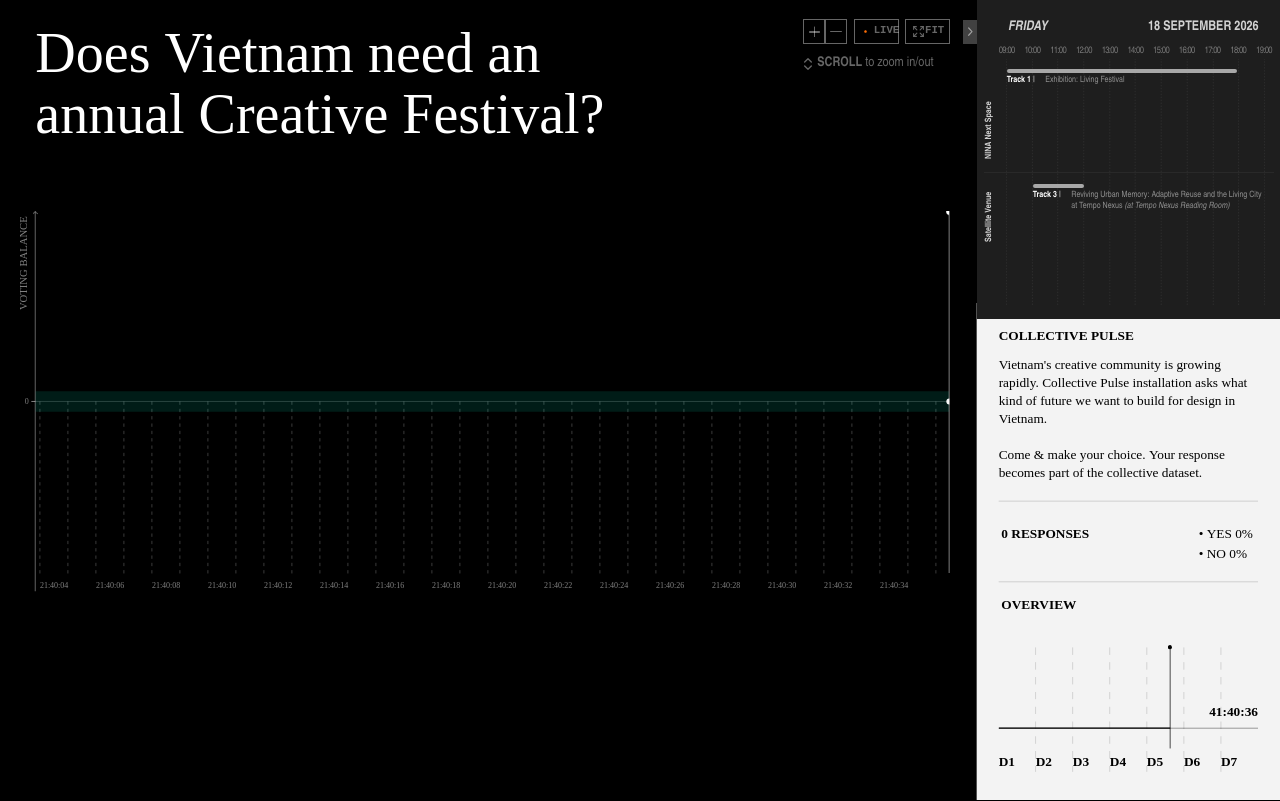
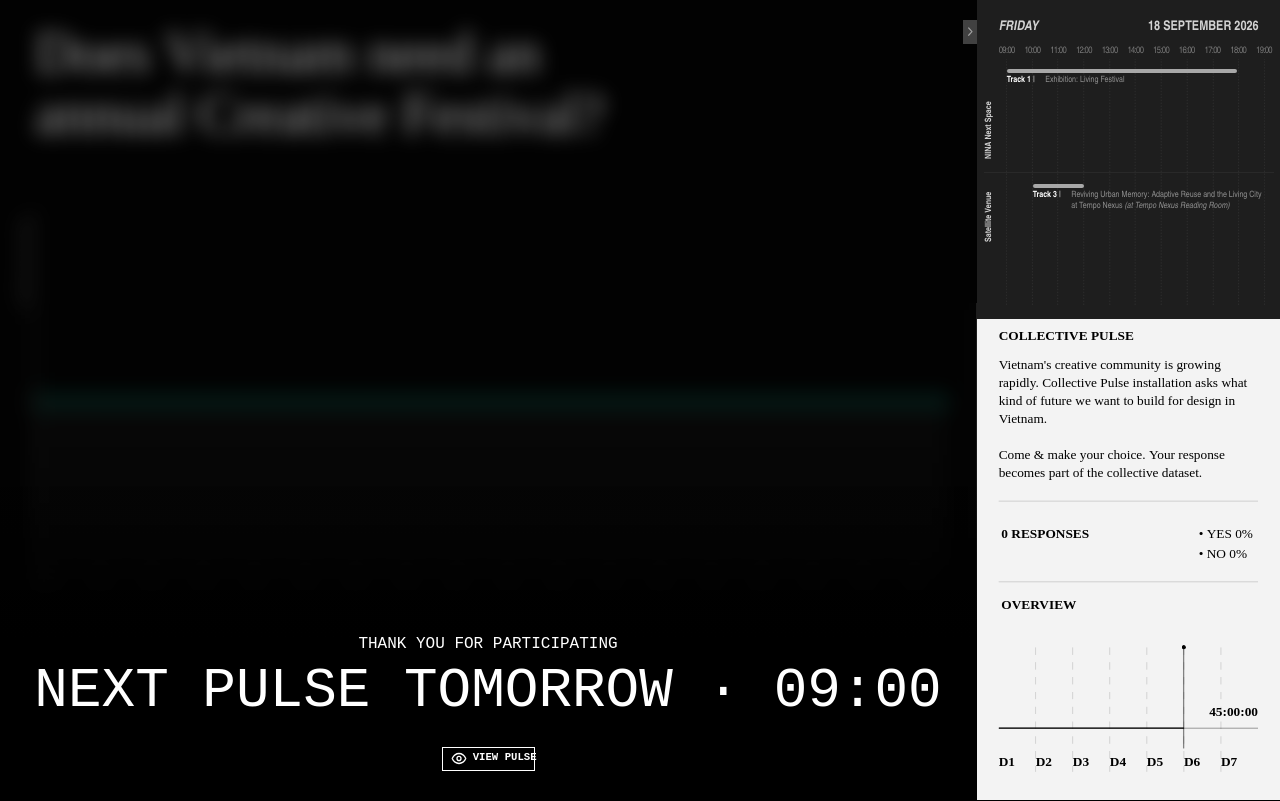
Before and after one commit to suneruuu/vfcd-collective-pulse, a React (Vite) app in the folder collective-pulse/: page / in a window 1280 px wide. Built offline with nearby package versions, Linux system fonts and the light colour scheme; no server answers; a web font is replaced by a local one.

Commit message:
fix: fix blur bg

```diff
--- a/collective-pulse/src/config/installation.js
+++ b/collective-pulse/src/config/installation.js
@@ -11,7 +11,7 @@
 export const CONFIG = Object.freeze({
   // Voting and the calendar share the start date in week.js.
   CAMPAIGN_START_DATE: INSTALLATION_WEEK.START_DATE,
-  CAMPAIGN_TIMEZONE_OFFSET: "+00:00",
+  CAMPAIGN_TIMEZONE_OFFSET: "+07:00",
   CAMPAIGN_DAYS: INSTALLATION_WEEK.DAYS,
   OPEN_HOUR: 9,
   CLOSE_HOUR: 18,
@@ -36,7 +36,7 @@
   NAVIGATION_HELPER_IDLE_MS: 60 * 1000,
   // Legacy storage versions are removed. Date-keyed v4 sessions are kept
   // across reloads and when switching between testing and the event week.
-  STORAGE_KEY: "collective_pulse_v4",
+  STORAGE_KEY: "collective_pulse_v5",
   STORAGE_NAMESPACE: "collective_pulse_",
 });
 
--- a/collective-pulse/src/styles/installation.css
+++ b/collective-pulse/src/styles/installation.css
@@ -233,19 +233,39 @@
   width: var(--main-width);
   height: calc(1081 * var(--sy));
   background: rgb(255 255 255 / 1%);
+  -webkit-backdrop-filter: blur(calc(15 * var(--ui)));
   backdrop-filter: blur(calc(15 * var(--ui)));
-  -webkit-backdrop-filter: blur(calc(15 * var(--ui)));
+  transition:
+    background-color 240ms ease,
+    -webkit-backdrop-filter 240ms ease,
+    backdrop-filter 240ms ease,
+    display 240ms;
+  transition-behavior: allow-discrete;
 }
 
-#campaign-screen[hidden],
+#campaign-screen::before {
+  content: "";
+  position: absolute;
+  inset: 0;
+  background: linear-gradient(to bottom, rgb(0 0 0 / 35%) 0%, rgb(0 0 0 / 35%) 55%, #000 80%);
+  opacity: 1;
+  pointer-events: none;
+  transition: opacity 240ms ease;
+}
+
+#campaign-screen[data-preview="true"]::before,
+#campaign-screen[hidden]::before {
+  opacity: 0;
+}
+
 #view-pulse[hidden] {
   display: none;
 }
 
 #campaign-screen[data-phase="before-event"] {
   background: #000;
+  -webkit-backdrop-filter: none;
   backdrop-filter: none;
-  -webkit-backdrop-filter: none;
 }
 
 #campaign-screen p {
@@ -323,13 +343,30 @@
 
 #campaign-screen[data-preview="true"] {
   background: transparent;
-  backdrop-filter: none;
-  -webkit-backdrop-filter: none;
+  -webkit-backdrop-filter: blur(0px);
+  backdrop-filter: blur(0px);
   pointer-events: none;
 }
 
-#campaign-screen[data-preview="true"] .campaign-screen-copy {
+#campaign-screen[hidden] {
   display: none;
+  background: transparent;
+  -webkit-backdrop-filter: blur(0px);
+  backdrop-filter: blur(0px);
+  pointer-events: none;
+}
+
+#campaign-screen[data-preview="true"] .campaign-screen-copy,
+#campaign-screen[hidden] .campaign-screen-copy,
+#campaign-screen[hidden] #view-pulse {
+  display: none;
+}
+
+@media (prefers-reduced-motion: reduce) {
+  #campaign-screen,
+  #campaign-screen::before {
+    transition: none;
+  }
 }
 
 #festival-schedule[data-phase]:not([data-phase="open"]) .schedule-live-icon,
```
